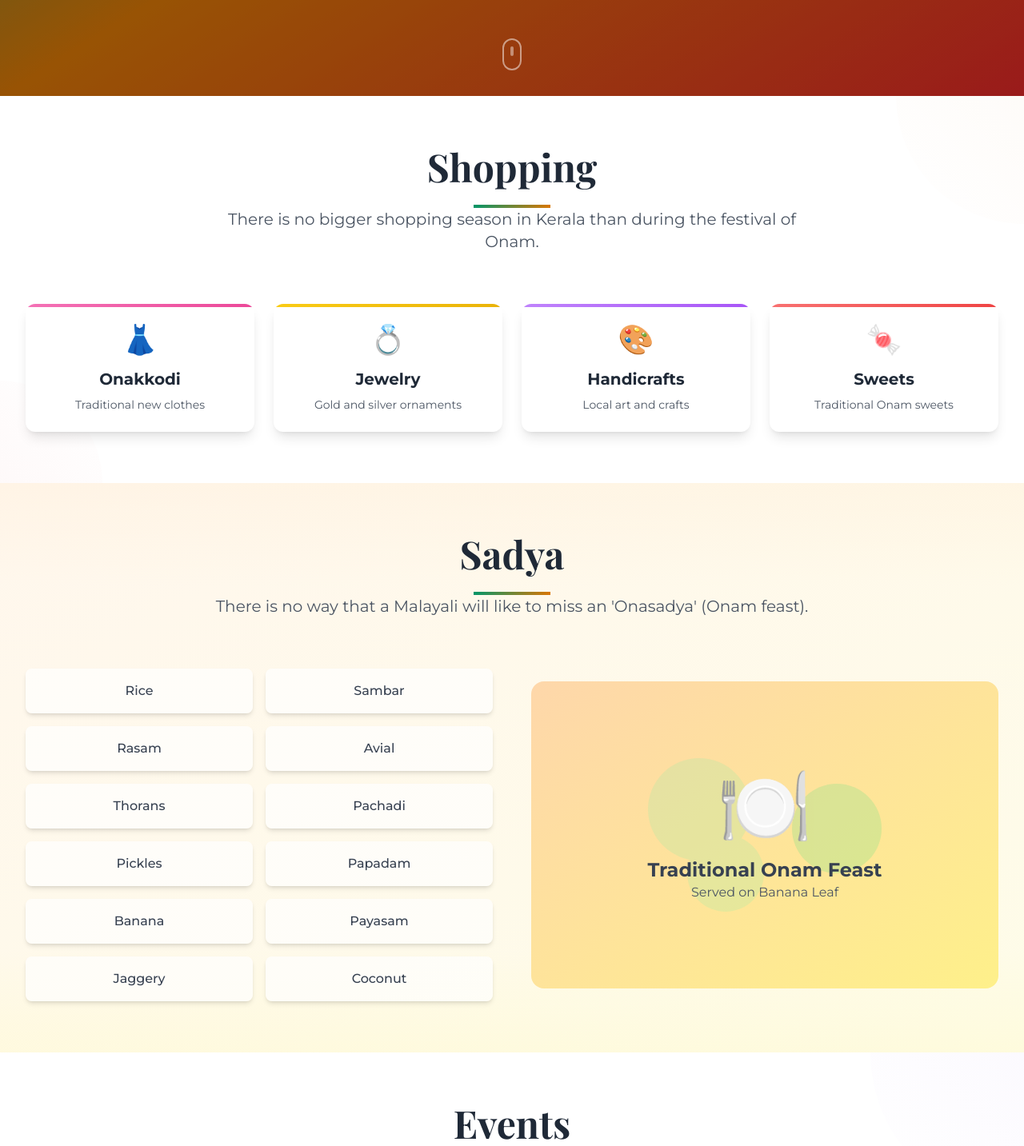
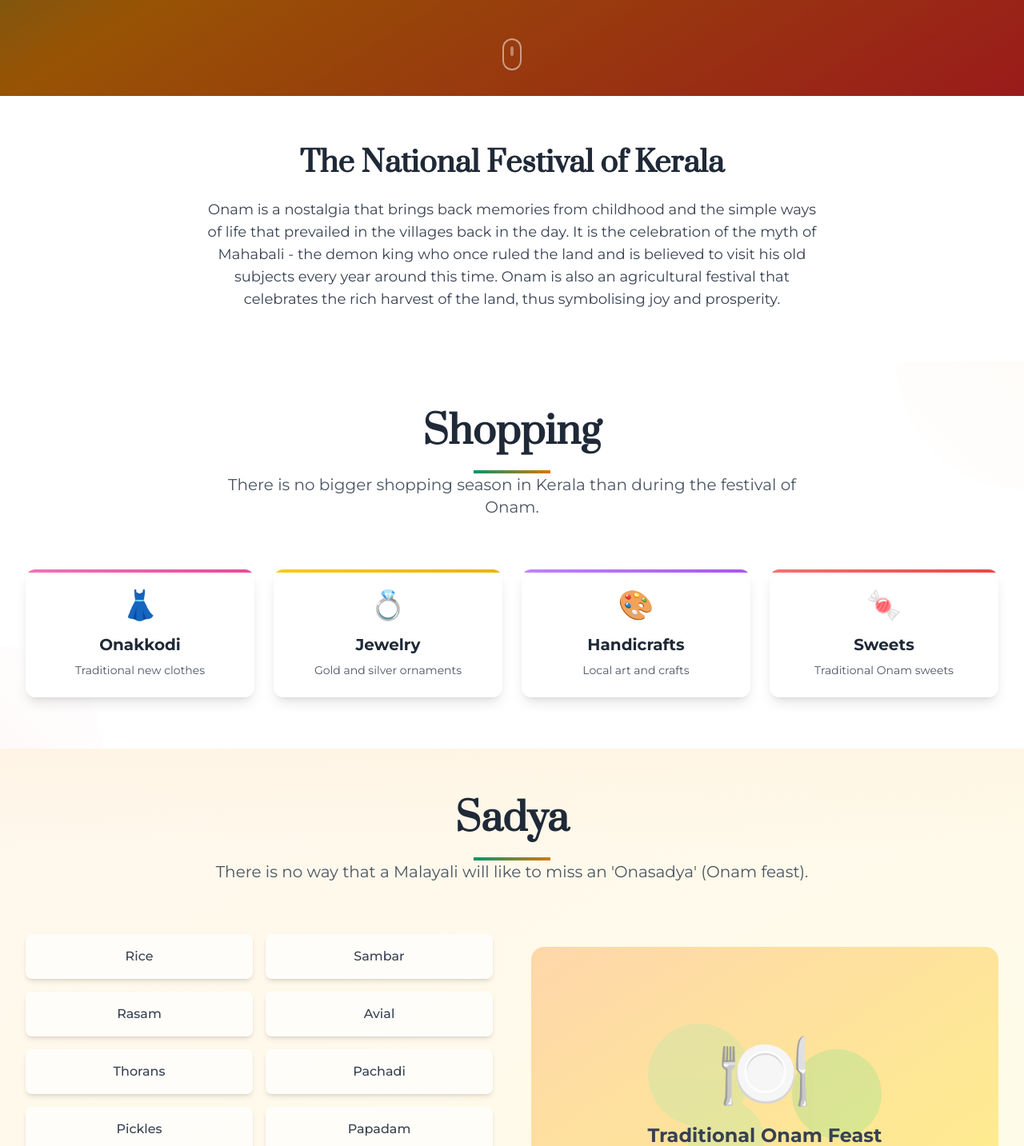
Before and after one commit to Gaurav-205/Onam, a React (Vite) app in the folder frontend/: page / in a window 1280 px wide. Shown: the part 680-2113 px from the top of the page at 80% size. Built offline with nearby package versions, Linux system fonts and the light colour scheme; a web font is replaced by a local one.

Commit message:
updated landing page

```diff
--- a/frontend/src/components/Events.jsx
+++ b/frontend/src/components/Events.jsx
@@ -16,7 +16,7 @@ const Events = () => {
 
       <div className="max-w-7xl mx-auto relative z-10">
         <div className="text-center mb-16">
-          <h2 className="text-4xl md:text-5xl font-bold text-gray-800 mb-6 font-elegant">Events</h2>
+          <h2 className="text-4xl md:text-5xl font-bold text-gray-800 mb-6 font-heading">Events</h2>
           <div className="w-24 h-1 bg-gradient-to-r from-onam-green to-onam-gold mx-auto"></div>
           <p className="text-xl text-gray-600 max-w-3xl mx-auto">
             Experience the vibrant celebrations and cultural events that make Onam the most anticipated festival of Kerala.
--- a/frontend/src/components/Festivals.jsx
+++ b/frontend/src/components/Festivals.jsx
@@ -20,7 +20,7 @@ const Festivals = () => {
 
       <div className="max-w-7xl mx-auto relative z-10">
         <div className="text-center mb-16">
-          <h2 className="text-4xl md:text-5xl font-bold text-gray-800 mb-6 font-elegant">Festivals</h2>
+          <h2 className="text-4xl md:text-5xl font-bold text-gray-800 mb-6 font-heading">Festivals</h2>
           <div className="w-24 h-1 bg-gradient-to-r from-onam-green to-onam-gold mx-auto"></div>
           <p className="text-xl text-gray-600 max-w-3xl mx-auto">
             The 10 days that follow the day of 'Atham' in the month of 'Chingam' are a period of big festivities in Kerala.
@@ -29,7 +29,7 @@ const Festivals = () => {
 
         <div className="grid md:grid-cols-2 gap-12">
           <div>
-            <h3 className="text-3xl font-bold text-gray-800 mb-6">10 Days of Celebration</h3>
+            <h3 className="text-3xl font-bold text-gray-800 mb-6 font-heading">10 Days of Celebration</h3>
             <div className="space-y-4">
               {festivalDays.map((day, index) => (
                 <div key={index} className="flex items-center space-x-4">
--- a/frontend/src/components/Hero.jsx
+++ b/frontend/src/components/Hero.jsx
@@ -136,6 +136,7 @@ const Hero = () => {
   }
 
   return (
+    <>
       <section id="home" className="min-h-screen flex items-center justify-center relative overflow-hidden">
         {/* Video Background - Primary */}
         <div className="absolute inset-0 w-full h-full">
@@ -238,6 +239,19 @@ const Hero = () => {
           </div>
         </div>
       </section>
+
+      {/* About Onam Section */}
+      <section className="bg-white py-16 px-4 sm:px-6 lg:px-8">
+        <div className="max-w-4xl mx-auto text-center">
+          <h2 className="text-3xl md:text-4xl font-bold text-gray-800 mb-6 font-heading">
+            The National Festival of Kerala
+          </h2>
+          <p className="text-base md:text-lg text-gray-700 leading-relaxed max-w-3xl mx-auto font-sans">
+            Onam is a nostalgia that brings back memories from childhood and the simple ways of life that prevailed in the villages back in the day. It is the celebration of the myth of Mahabali - the demon king who once ruled the land and is believed to visit his old subjects every year around this time. Onam is also an agricultural festival that celebrates the rich harvest of the land, thus symbolising joy and prosperity.
+          </p>
+        </div>
+      </section>
+    </>
   )
 }
 
--- a/frontend/src/components/Memories.jsx
+++ b/frontend/src/components/Memories.jsx
@@ -18,7 +18,7 @@ const Memories = () => {
 
       <div className="max-w-7xl mx-auto relative z-10">
         <div className="text-center mb-16">
-          <h2 className="text-4xl md:text-5xl font-bold text-gray-800 mb-6 font-elegant">Memories</h2>
+          <h2 className="text-4xl md:text-5xl font-bold text-gray-800 mb-6 font-heading">Memories</h2>
           <div className="w-24 h-1 bg-gradient-to-r from-onam-green to-onam-gold mx-auto"></div>
           <p className="text-xl text-gray-600 max-w-3xl mx-auto">
             Cherish the beautiful moments and unforgettable experiences of Onam celebrations through the years.
--- a/frontend/src/components/Rituals.jsx
+++ b/frontend/src/components/Rituals.jsx
@@ -31,7 +31,7 @@ const Rituals = () => {
 
       <div className="max-w-7xl mx-auto relative z-10">
         <div className="text-center mb-16">
-          <h2 className="text-4xl md:text-5xl font-bold text-gray-800 mb-6 font-elegant">Rituals</h2>
+          <h2 className="text-4xl md:text-5xl font-bold text-gray-800 mb-6 font-heading">Rituals</h2>
           <div className="w-24 h-1 bg-gradient-to-r from-onam-green to-onam-gold mx-auto"></div>
           <p className="text-xl text-gray-600 max-w-3xl mx-auto">
             Legends and myths are a rich part of Onam which is also Kerala's harvest festival.
--- a/frontend/src/components/Sadya.jsx
+++ b/frontend/src/components/Sadya.jsx
@@ -13,7 +13,7 @@ const Sadya = () => {
 
       <div className="max-w-7xl mx-auto relative z-10">
         <div className="text-center mb-16">
-          <h2 className="text-4xl md:text-5xl font-bold text-gray-800 mb-6 font-elegant">Sadya</h2>
+          <h2 className="text-4xl md:text-5xl font-bold text-gray-800 mb-6 font-heading">Sadya</h2>
           <div className="w-24 h-1 bg-gradient-to-r from-onam-green to-onam-gold mx-auto"></div>
           <p className="text-xl text-gray-600 max-w-3xl mx-auto">
             There is no way that a Malayali will like to miss an 'Onasadya' (Onam feast).
--- a/frontend/src/components/Shopping.jsx
+++ b/frontend/src/components/Shopping.jsx
@@ -14,7 +14,7 @@ const Shopping = () => {
 
       <div className="max-w-7xl mx-auto relative z-10">
         <div className="text-center mb-16">
-          <h2 className="text-4xl md:text-5xl font-bold text-gray-800 mb-6 font-elegant">Shopping</h2>
+          <h2 className="text-4xl md:text-5xl font-bold text-gray-800 mb-6 font-heading">Shopping</h2>
           <div className="w-24 h-1 bg-gradient-to-r from-onam-green to-onam-gold mx-auto"></div>
           <p className="text-xl text-gray-600 max-w-3xl mx-auto">
             There is no bigger shopping season in Kerala than during the festival of Onam.
```
Lines whose indentation alone changed are shown as unchanged.
